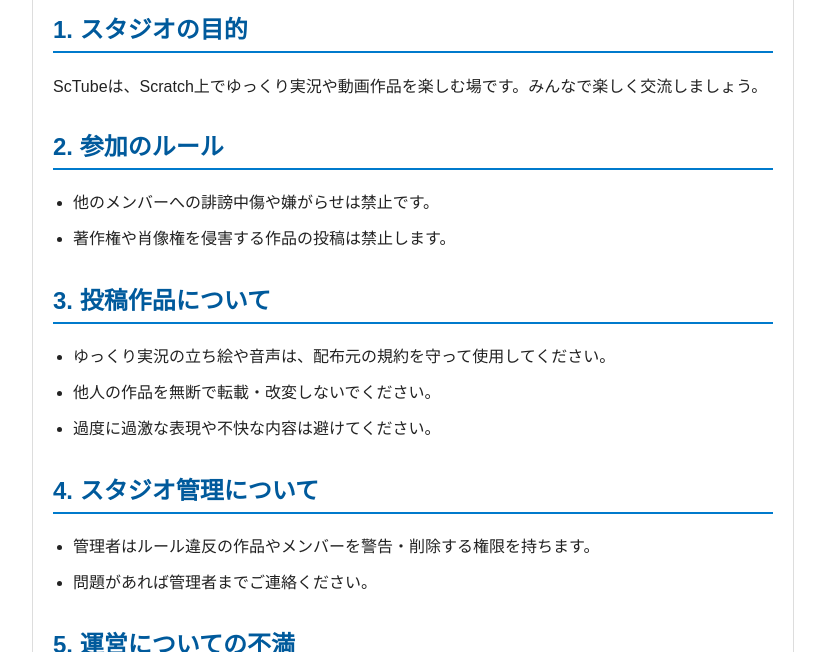
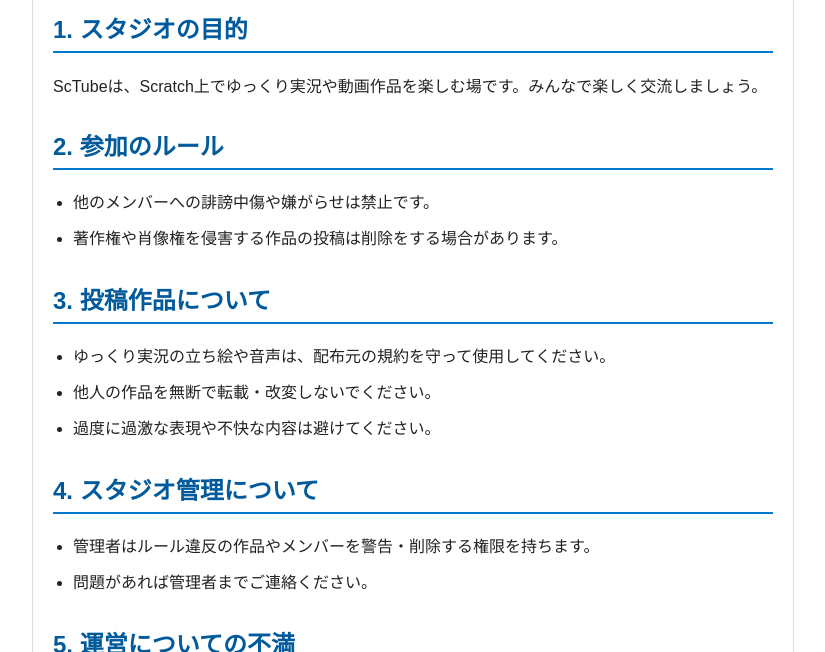
Before and after one commit to nekoyukkuri/sctube-html, a plain HTML site: page sctube/rule/index.html in a window 1280 px wide. Shown: the part 148-800 px from the top of the page, without its empty margins (227-1052 px from the left). Drawn offline with Linux system fonts and the light colour scheme.

Commit message:
Update index.html

```diff
--- a/sctube/rule/index.html
+++ b/sctube/rule/index.html
@@ -45,7 +45,7 @@
   <h2>2. 参加のルール</h2>
   <ul>
     <li>他のメンバーへの誹謗中傷や嫌がらせは禁止です。</li>
-    <li>著作権や肖像権を侵害する作品の投稿は禁止します。</li>
+    <li>著作権や肖像権を侵害する作品の投稿は削除をする場合があります。</li>
   </ul>
 
   <h2>3. 投稿作品について</h2>
```
